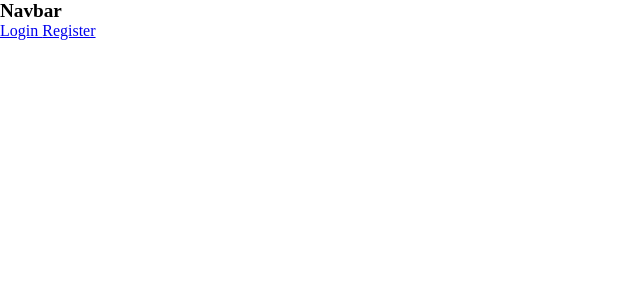
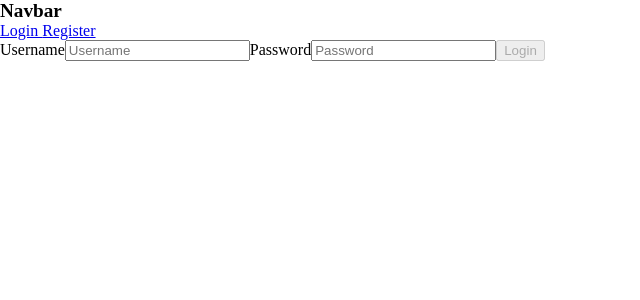
Before and after one commit to LaurenEGrubb/QuizlrFr, a React (Create React App) app in the folder quizlr/: page /api/user/login in a window 1280 px wide. Shown: the top 300 px of the page, without its empty margins (0-640 px from the left). Built offline with nearby package versions, Linux system fonts and the light colour scheme.

Commit message:
fleshed out form

```diff
--- a/quizlr/src/App.js
+++ b/quizlr/src/App.js
@@ -35,9 +35,9 @@ function App() {
      <header> <Nav /></header>
      <main>
       <Routes>
-        <Route path="/" element={<Main />} />
-          <Route path="/login" element={<Login />} />
-          <Route path="/register" element={<Register />} />
+        <Route path="/api" element={<Main />} />
+          <Route path="/api/user/login" element={<Login />} />
+          <Route path="/api/user/register" element={<Register />} />
           <Route path="/login/create" element={<Create />} />
           <Route path="/login/learn" element={<Study />} />
       </Routes>
--- a/quizlr/src/components/Nav.jsx
+++ b/quizlr/src/components/Nav.jsx
@@ -6,8 +6,8 @@ function Nav (){
       <nav>
          <h4>Navbar</h4>
          <div className='navlinks'>
-            <Link to="/login"> Login </Link>
-            <Link to="/register"> Register </Link>
+            <Link to="api/user/login"> Login </Link>
+            <Link to="api/user/register"> Register </Link>
          </div>
 
       </nav>
--- a/quizlr/src/pages/Login.js
+++ b/quizlr/src/pages/Login.js
@@ -1,18 +1,32 @@
+import { useState } from 'react'
 import '../styles/App.css'
+import { SignInUser } from '../services/Auth'
+import { useNavigate } from 'react-router-dom'
 
 
-function Login (){
+
+const Login = ({ setUser }) => {
+    let navigate = useNavigate();
+    const [formValues, setFormValues] = useState({ username:'', password: ''})
+    const handleChange = async (error) => {
+        error.preventDefault()
+        const payload = await SignInUser(formValues)
+        setFormValues({ username:'', password: ''})
+        setUser(payload)
+        navigate('/:user_id')
+    }
+
   return (
     <div>
          <form className="loginform">
 
             <label htmlFor="username">Username</label>
-            <input name="username"type="username"placeholder="Username"required/>
+            <input onChange={handleChange} value={formValues.username}name="username"type="username"placeholder="Username"required/>
 
             <label htmlFor="password">Password</label>
-            <input name="password"type="password"placeholder='Password'/>
+            <input onChange={handleChange} value={formValues.password} required name="password"type="password"placeholder='Password'/>
 
-          <button>
+          <button disabled={!formValues.username || !formValues.password}>
             Login
           </button>
         </form>
--- a/quizlr/src/pages/Register.js
+++ b/quizlr/src/pages/Register.js
@@ -1,6 +1,7 @@
 import '../styles/App.css';
 import { useState } from 'react';
 import { useNavigate } from 'react-router-dom';
+import { RegisterUser } from '../services/Auth'
 
 function Register (){
   let navigate = useNavigate()
@@ -17,30 +18,32 @@ function Register (){
     formData.append('email', email);
     formData.append('username', username);
     formData.append('password', password);
-    navigate('api/login')
-  }
+    await RegisterUser(formData);
+    navigate('api/user/login')
+  };
 
     return (
       <div>
          <h4>Register</h4>
-         <form className="formregister">
+         <form className="formregister" onSubmit={handleSubmit}>
             <div className='innerform'>
               <label htmlFor="firstName">Name</label>
-              <input placeholder="John"/>
+              <input onChange={(e) => setName(e.target.value)} placeholder="John" value={name}/>
 
               <label htmlFor="username">Username</label>
-              <input placeholder='username'/>
+              <input onChange={(e) => setUsername(e.target.value)} value={username}placeholder='username'/>
 
               <label htmlFor="email">Email Address</label>
-              <input placeholder="myemail@email.com"/>
+              <input onChange={(e) => setEmail(e.target.value)} value={email} placeholder="myemail@email.com"/>
 
               <label htmlFor="password">Password</label>
-              <input/>
+              <input onChange={(e) => setPassword(e.target.value)} value={password}/>
 
               <label htmlFor="confirmPassword">Confirm Password</label>
-              <input/>
+              <input onChange={(e) => setConfirmPassword(e.target.value)} value={confirmPassword} />
             </div>
-            <button>
+            <button
+            disabled={!email || (!password && confirmPassword === password)}>
               Sign Up
             </button>
           </form>
--- a/quizlr/src/services/Auth.js
+++ b/quizlr/src/services/Auth.js
@@ -2,7 +2,7 @@ import Client from './api'
 
 export const SignInUser = async (data) => {
   try {
-    const res = await Client.post('api/users/login', data)
+    const res = await Client.post('api/user/login', data)
     console.log(res)
     localStorage.setItem('token', res.data.token)
     return res.data.user
@@ -12,7 +12,7 @@ export const SignInUser = async (data) => {
 }
 export const RegisterUser = async (data) => {
   try {
-    const res = await Client.post('/add-image', data)
+    const res = await Client.post('api/user/register')
     return res.data
   } catch (error) {
     throw error
@@ -27,12 +27,12 @@ export const RegisterUser = async (data) => {
 //   }
 // }
 
-export const CheckSession = async (data) => {
-  try {
-    const res = await Client.get('api/users/session', data)
-    console.log(res.data)
-    return res.data
-  } catch (error) {
-    throw error
-  }
-}
+// export const CheckSession = async (data) => {
+//   try {
+//     const res = await Client.get('api/users/session', data)
+//     console.log(res.data)
+//     return res.data
+//   } catch (error) {
+//     throw error
+//   }
+// }
--- a/quizlr/src/services/api.js
+++ b/quizlr/src/services/api.js
@@ -1,6 +1,6 @@
 import Axios from 'axios';
 
-export const BASE_URL = 'https://http://localhost:3000/api';
+export const BASE_URL = 'https://quizlrback.herokuapp.com/';
 
 const Client = Axios.create({ baseURL: BASE_URL });
 
```
